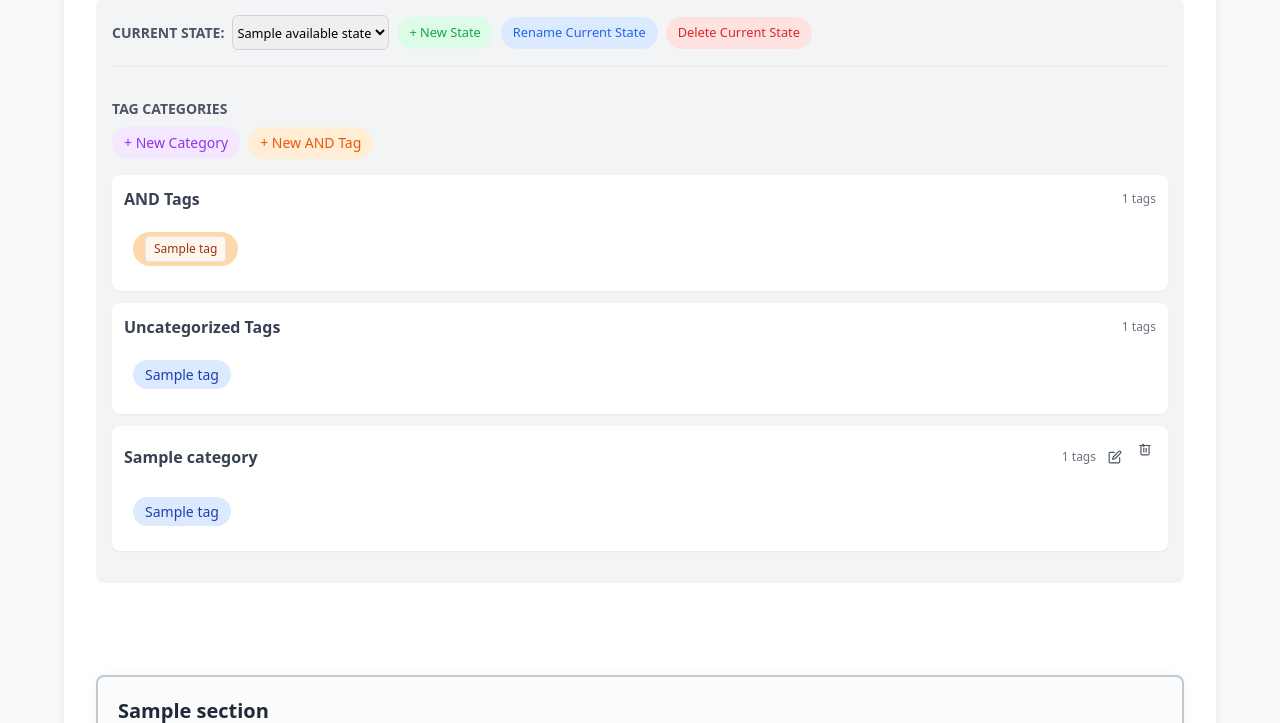
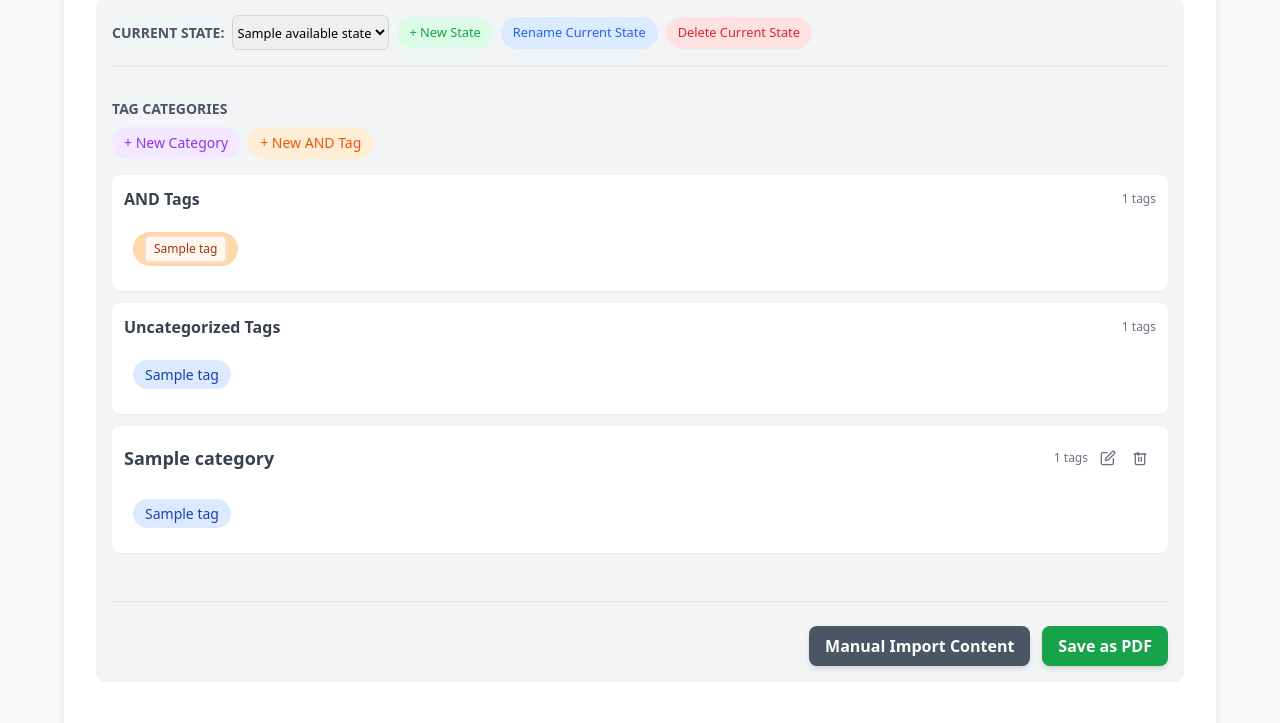
Before and after one commit to Omer-Zinman-Intel/TaggingApp, a Python web app: template templates/index.html in a window 1280 px wide. Shown: the part 142-865 px from the top of the page. Run offline with Jinja, Linux system fonts and the light colour scheme; the template is opened without the code that fills it: most values are stand-ins (such as "Sample title", 1, 10 or a date in 2020); some libraries are stand-ins or nearby versions.

Commit message:
Update README: expanded file structure, new files, UI/UX changes, and consolidation details

```diff
--- a/templates/index.html
+++ b/templates/index.html
@@ -467,19 +467,17 @@ before being sent to the browser as valid HTML/JavaScript.
                 {% for category in tag_categories %}
                     {% if category.name.lower() != 'uncategorized' %}
                     <div class="bg-white p-3 rounded-lg shadow-sm mb-3">
-                        <div class="flex justify-between items-center tag-category-header">
-                            <h4 class="font-semibold text-gray-700 flex items-center">
-                                {{ category.name }}
-                            </h4>
-                            <div class="flex items-center space-x-2">
-                                <span class="text-xs text-gray-500">{{ category.tags|length }} tags</span>
-                                <button onclick="event.stopPropagation(); showRenameCategoryModal('{{ category.id }}', '{{ category.name }}')" class="p-1 text-gray-600 hover:text-blue-600 hover:bg-gray-100 rounded-md" title="Rename Category">
-                                    <svg xmlns="http://www.w3.org/2000/svg" width="14" height="14" viewBox="0 0 24 24" fill="none" stroke="currentColor" stroke-width="2" stroke-linecap="round" stroke-linejoin="round"><path d="M11 4H4a2 2 0 0 0-2 2v14a2 2 0 0 0 2 2h14a2 2 0 0 0 2-2v-7"></path><path d="M18.5 2.5a2.121 2.121 0 0 1 3 3L12 15l-4 1 1-4 9.5-9.5z"></path></svg>
+                        <div class="flex flex-row items-center tag-category-header gap-1" style="min-height:40px;">
+                            <h4 class="text-lg font-semibold text-gray-700 flex-1">{{ category.name }}</h4>
+                            <span class="text-xs text-gray-500">{{ category.tags|length }} tags</span>
+                            <div class="flex flex-row items-center gap-0">
+                                <button type="button" onclick="event.stopPropagation(); showRenameCategoryModal('{{ category.id }}', '{{ category.name }}')" class="p-1.5 text-gray-500 hover:text-blue-600 hover:bg-gray-200 rounded-full flex items-center justify-center align-middle" style="height:32px;width:32px;" title="Rename Category">
+                                    <svg xmlns="http://www.w3.org/2000/svg" width="16" height="16" viewBox="0 0 24 24" fill="none" stroke="currentColor" stroke-width="2" stroke-linecap="round" stroke-linejoin="round"><path d="M11 4H4a2 2 0 0 0-2 2v14a2 2 0 0 0 2 2h14a2 2 0 0 0 2-2v-7"></path><path d="M18.5 2.5a2.121 2.121 0 0 1 3 3L12 15l-4 1 1-4 9.5-9.5z"></path></svg>
                                 </button>
-                                <form action="{{ url_for('delete_category', state=current_state) }}" method="post" onsubmit="event.stopPropagation(); return confirm('Are you sure you want to delete the category \'{{ category.name }}\'? Its tags will be moved to Uncategorized.');" class="inline">
+                                <form action="{{ url_for('delete_category', state=current_state) }}" method="post" onsubmit="event.stopPropagation(); return confirm('Are you sure you want to delete the category \'{{ category.name }}\'? Its tags will be moved to Uncategorized.');" class="inline m-0 p-0" style="display:inline;">
                                     <input type="hidden" name="category_id_to_delete" value="{{ category.id }}">
-                                    <button type="submit" class="p-1 text-gray-600 hover:text-red-600 hover:bg-gray-100 rounded-md" title="Delete Category">
-                                        <svg xmlns="http://www.w3.org/2000/svg" width="14" height="14" viewBox="0 0 24 24" fill="none" stroke="currentColor" stroke-width="2" stroke-linecap="round" stroke-linejoin="round"><polyline points="3 6 5 6 21 6"></polyline><path d="M19 6v14a2 2 0 0 1-2 2H7a2 2 0 0 1-2-2V6m3 0V4a2 2 0 0 1 2 2v2"></path><line x1="10" y1="11" x2="10" y2="17"></line><line x1="14" y1="11" x2="14" y2="17"></line></svg>
+                                    <button type="submit" class="p-1.5 text-gray-500 hover:text-red-600 hover:bg-gray-200 rounded-full flex items-center justify-center align-middle ml-0" style="height:32px;width:32px;" title="Delete Category">
+                                        <svg xmlns="http://www.w3.org/2000/svg" width="16" height="16" viewBox="0 0 24 24" fill="none" stroke="currentColor" stroke-width="2" stroke-linecap="round" stroke-linejoin="round"><polyline points="3 6 5 6 21 6"></polyline><path d="M19 6v14a2 2 0 0 1-2 2H7a2 2 0 0 1-2-2V6m3 0V4a2 2 0 0 1 2 2v2"></path><line x1="10" y1="11" x2="10" y2="17"></line><line x1="14" y1="11" x2="14" y2="17"></line></svg>
                                     </button>
                                 </form>
                             </div>
@@ -519,6 +517,15 @@ before being sent to the browser as valid HTML/JavaScript.
                         </a>
                     {% endif %}
                 </div>
+                <!-- Save as PDF and Manual Import Content buttons below all categories and above main content -->
+                <div class="mt-8 pt-6 border-t flex flex-row items-center justify-end gap-3">
+                    <button onclick="showImportModal()" class="flex items-center justify-center px-4 py-2 bg-gray-600 text-white font-semibold rounded-lg shadow-md hover:bg-gray-700 focus:outline-none focus:ring-2 focus:ring-gray-400 focus:ring-opacity-75 transition-all">
+                        Manual Import Content
+                    </button>
+                    <button onclick="exportPdf()" class="flex items-center justify-center px-4 py-2 bg-green-600 text-white font-semibold rounded-lg shadow-md hover:bg-green-700 focus:outline-none focus:ring-2 focus:ring-green-400 focus:ring-opacity-75 transition-all">
+                        Save as PDF
+                    </button>
+                </div>
             </div>
         </div>
 
@@ -579,14 +586,14 @@ document.addEventListener('DOMContentLoaded', function() {
                     <div class="flex justify-between items-center mb-3">
                         <h2 class="text-xl font-semibold text-gray-800">{{ section.sectionTitle }}</h2>
                         <div class="section-action-buttons opacity-0 group-hover/section:opacity-100 transition-opacity">
-                            <button type="button" class="p-1.5 text-gray-500 hover:text-green-600 hover:bg-green-100 rounded-full" onclick="toggleNoteReorderMode('{{ section.id }}')" title="Reorder Notes">
+                            <button type="button" class="text-gray-500 hover:text-green-600 hover:bg-green-100" onclick="toggleNoteReorderMode('{{ section.id }}')" title="Reorder Notes">
                                 <svg xmlns="http://www.w3.org/2000/svg" width="16" height="16" fill="none" viewBox="0 0 24 24" stroke="currentColor" stroke-width="2"><path stroke-linecap="round" stroke-linejoin="round" d="M8 9h8M8 15h8M10 5h4M10 19h4" /></svg>
                             </button>
-                            <button onclick="showEditSectionModal('{{ section.id }}', '{{ section.sectionTitle }}', '{% for tag in section.tags %}{{ tag }}{% if not loop.last %}, {% endif %}{% endfor %}')" class="p-1.5 text-gray-500 hover:text-blue-600 hover:bg-gray-200 rounded-full">
+                            <button onclick="showEditSectionModal('{{ section.id }}', '{{ section.sectionTitle }}', '{% for tag in section.tags %}{{ tag }}{% if not loop.last %}, {% endif %}{% endfor %}')" class="text-gray-500 hover:text-blue-600 hover:bg-gray-200">
                                 <svg xmlns="http://www.w3.org/2000/svg" width="16" height="16" viewBox="0 0 24 24" fill="none" stroke="currentColor" stroke-width="2" stroke-linecap="round" stroke-linejoin="round" ><path d="M11 4H4a2 2 0 0 0-2 2v14a2 2 0 0 0 2 2h14a2 2 0 0 0 2-2v-7"></path><path d="M18.5 2.5a2.121 2.121 0 0 1 3 3L12 15l-4 1 1-4 9.5-9.5z"></path></svg>
                             </button>
                             <form action="{{ url_for('delete_section', section_id=section.id, filter=request.args.getlist('filter'), state=current_state) }}" method="post" onsubmit="return confirm('Are you sure you want to delete this section and all its notes?');" class="inline">
-                                <button type="submit" class="p-1.5 text-gray-500 hover:text-red-600 hover:bg-gray-200 rounded-full">
+                                <button type="submit" class="text-gray-500 hover:text-red-600 hover:bg-gray-200">
                                     <svg xmlns="http://www.w3.org/2000/svg" width="16" height="16" viewBox="0 0 24 24" fill="none" stroke="currentColor" stroke-width="2" stroke-linecap="round" stroke-linejoin="round"><polyline points="3 6 5 6 21 6"></polyline><path d="M19 6v14a2 2 0 0 1-2 2H7a2 2 0 0 1-2-2V6m3 0V4a2 2 0 0 1 2 2v2"></path><line x1="10" y1="11" x2="10" y2="17"></line><line x1="14" y1="11" x2="14" y2="17"></line></svg>
                                 </button>
                             </form>
@@ -634,11 +641,11 @@ document.addEventListener('DOMContentLoaded', function() {
                                     <h3 class="text-lg font-semibold text-gray-700">{{ note.noteTitle }}</h3>
                                 </div>
                                 <div class="note-action-buttons opacity-0 group-hover/note:opacity-100 transition-opacity">
-                                    <button onclick="showEditNoteModal('{{ section.id }}', '{{ note.id }}', '{{ note.noteTitle }}', `{{ note.content | e }}`, '{% for tag in note.tags %}{{ tag }}{% if not loop.last %}, {% endif %}{% endfor %}')" class="p-1.5 text-gray-500 hover:text-blue-600 hover:bg-gray-200 rounded-full">
+                                    <button onclick="showEditNoteModal('{{ section.id }}', '{{ note.id }}', '{{ note.noteTitle }}', `{{ note.content | e }}`, '{% for tag in note.tags %}{{ tag }}{% if not loop.last %}, {% endif %}{% endfor %}')" class="text-gray-500 hover:text-blue-600 hover:bg-gray-200">
                                         <svg xmlns="http://www.w3.org/2000/svg" width="16" height="16" viewBox="0 0 24 24" fill="none" stroke="currentColor" stroke-width="2" stroke-linecap="round" stroke-linejoin="round"><path d="M11 4H4a2 2 0 0 0-2 2v14a2 2 0 0 0 2 2h14a2 2 0 0 0 2-2v-7"></path><path d="M18.5 2.5a2.121 2.121 0 0 1 3 3L12 15l-4 1 1-4 9.5-9.5z"></path></svg>
                                     </button>
                                     <form action="{{ url_for('delete_note', section_id=section.id, note_id=note.id, filter=request.args.getlist('filter'), state=current_state) }}" method="post" onsubmit="return confirm('Are you sure?');" class="inline">
-                                        <button type="submit" class="p-1.5 text-gray-500 hover:text-red-600 hover:bg-gray-200 rounded-full">
+                                        <button type="submit" class="text-gray-500 hover:text-red-600 hover:bg-gray-200">
                                             <svg xmlns="http://www.w3.org/2000/svg" width="16" height="16" viewBox="0 0 24 24" fill="none" stroke="currentColor" stroke-width="2" stroke-linecap="round" stroke-linejoin="round"><polyline points="3 6 5 6 21 6"></polyline><path d="M19 6v14a2 2 0 0 1-2 2H7a2 2 0 0 1-2-2V6m3 0V4a2 2 0 0 1 2 2v2"></path><line x1="10" y1="11" x2="10" y2="17"></line><line x1="14" y1="11" x2="14" y2="17"></line></svg>
                                         </button>
                                     </form>
@@ -702,14 +709,7 @@ document.addEventListener('DOMContentLoaded', function() {
             </div>
         </div>
 
-    <div class="mt-8 pt-6 border-t flex flex-row items-center justify-end gap-3">
-        <button onclick="showImportModal()" class="flex items-center justify-center px-4 py-2 bg-gray-600 text-white font-semibold rounded-lg shadow-md hover:bg-gray-700 focus:outline-none focus:ring-2 focus:ring-gray-400 focus:ring-opacity-75 transition-all">
-            Manual Import Content
-        </button>
-        <button onclick="exportPdf()" class="flex items-center justify-center px-4 py-2 bg-green-600 text-white font-semibold rounded-lg shadow-md hover:bg-green-700 focus:outline-none focus:ring-2 focus:ring-green-400 focus:ring-opacity-75 transition-all">
-            Save as PDF
-        </button>
-    </div>
+    <!-- Removed duplicate Manual Import Content and Save as PDF buttons as requested -->
     </div>
 
     <div id="addTagModal" class="modal fixed inset-0 bg-black bg-opacity-50 z-50 flex justify-center items-center p-4 hidden opacity-0">
@@ -717,7 +717,7 @@ document.addEventListener('DOMContentLoaded', function() {
             <form action="{{ url_for('add_global_tag', filter=request.args.getlist('filter'), state=current_state) }}" method="post" class="w-full">
                 <div class="flex justify-between items-center p-4 border-b">
                     <h3 class="text-xl font-semibold">Create New Tag</h3>
-                    <button type="button" onclick="hideModal('addTagModal')" class="p-1 rounded-full hover:bg-gray-200">&times;</button>
+                    <button type="button" onclick="hideModal('addTagModal')" class="hover:bg-gray-200">&times;</button>
                 </div>
                 <div class="p-6">
                     <label for="new_tag_name" class="block text-sm font-medium text-gray-700 mb-1">Tag Name</label>
```
Also changed, not shown: README.md.
